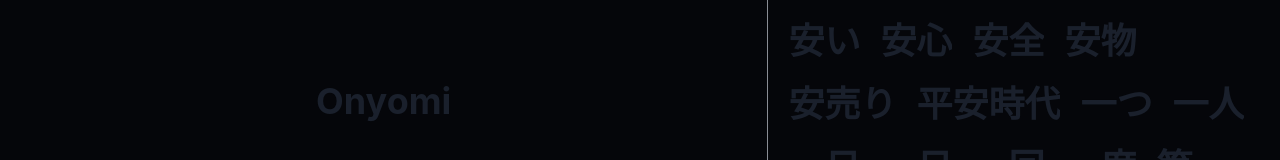
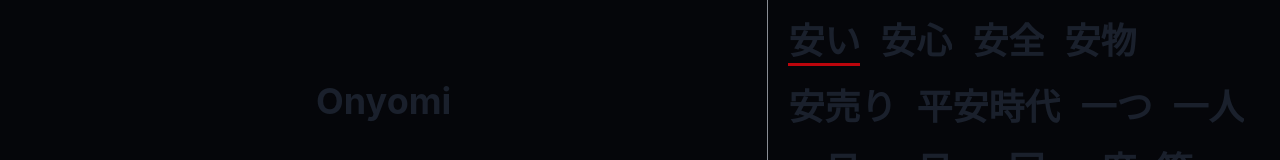
Before and after one commit to balub/Learn-Kanji, a Next.js app: page / in a window 1280 px wide. Shown: the top 160 px of the page. Built offline with nearby package versions, Linux system fonts and the light colour scheme.

Commit message:
Added border bottom property

```diff
--- a/components/KanjiListItem.js
+++ b/components/KanjiListItem.js
@@ -4,7 +4,7 @@ import { Box, Heading } from "@chakra-ui/react";
 import { KanjiContext } from "../utils/KanjiContext";
 
 function KanjiListItem(props) {
-  const { setSelectedKanji } = useContext(KanjiContext);
+  const { selectedKanji, setSelectedKanji } = useContext(KanjiContext);
   const { kanji, index } = props;
 
   const setKanji = () => {
@@ -12,7 +12,11 @@ function KanjiListItem(props) {
   };
 
   return (
-    <Box textAlign="center" onClick={setKanji}>
+    <Box
+      textAlign="center"
+      onClick={setKanji}
+      borderBottom={selectedKanji === index ? "#BC050C solid 3px" : ""}
+    >
       <Heading as="h1" size="xl" isTruncated>
         {kanji}
       </Heading>
```
